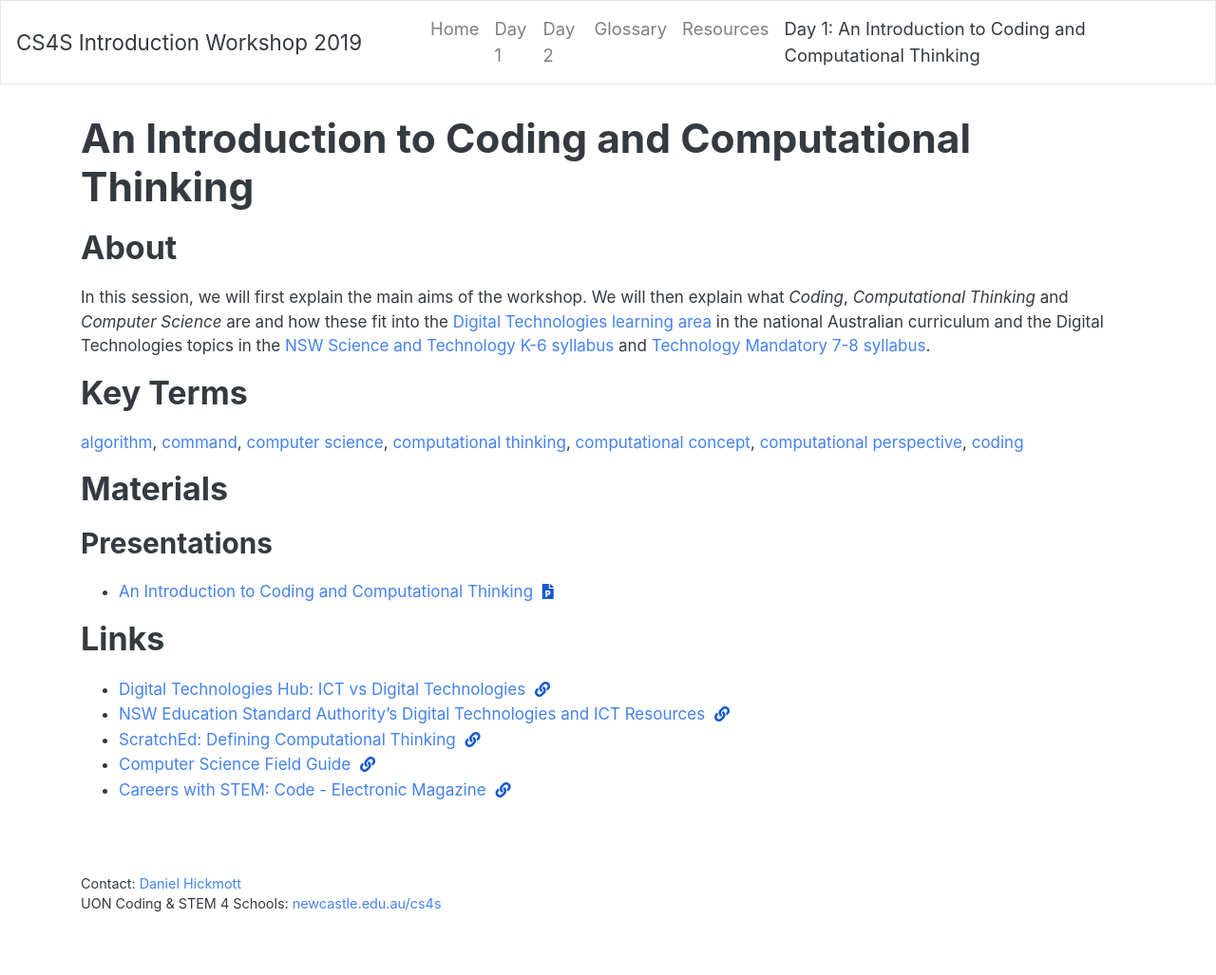
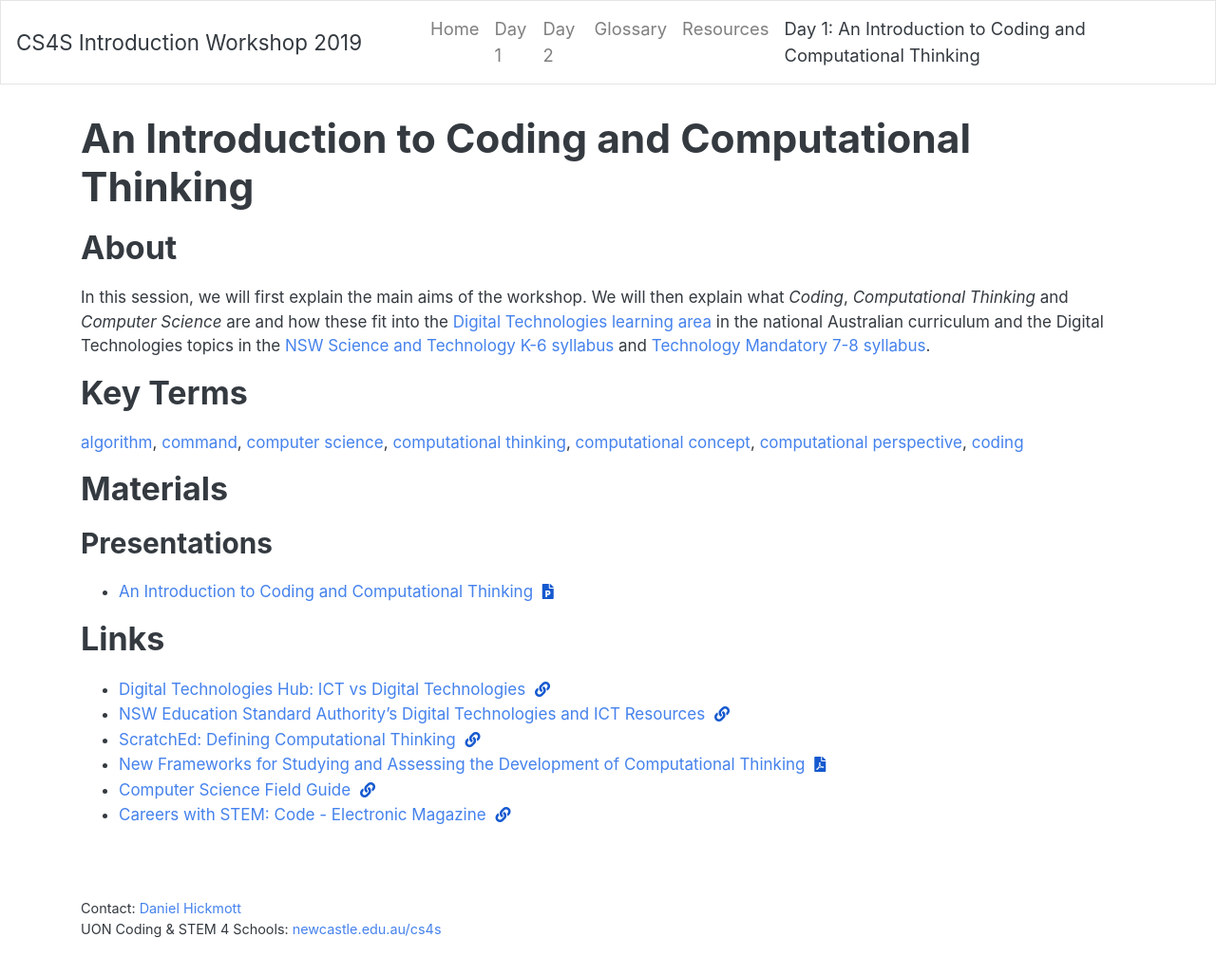
Before and after one commit to cs4s/intro-2019, a Jekyll site: the page built from day1/introduction/index.md, in a window 1280 px wide and 1064 px high. Shown: the top 1027 px of the window at 95% size. Built offline with Jekyll 4.4.1, drawn with Linux system fonts in a browser that asks for light colours.

Commit message:
Changes introduction presentation to fix a typo about Brennan and Resnick CT

```diff
--- a/day1/introduction/index.md
+++ b/day1/introduction/index.md
@@ -24,5 +24,6 @@ In this session, we will first explain the main aims of the workshop. We will th
 - [Digital Technologies Hub: ICT vs Digital Technologies](https://www.digitaltechnologieshub.edu.au/teachers/australian-curriculum/ict-vs-digital-technologies){:target="_blank"} <i class="fas fa-link session-icon"></i>
 - [NSW Education Standard Authority's Digital Technologies and ICT Resources](https://educationstandards.nsw.edu.au/wps/portal/nesa/k-10/learning-areas/technologies/coding-across-the-curriculum){:target="_blank"} <i class="fas fa-link session-icon"></i>
 - [ScratchEd: Defining Computational Thinking](http://scratched.gse.harvard.edu/ct/defining.html){:target="_blank"} <i class="fas fa-link session-icon"></i>
+- [New Frameworks for Studying and Assessing the Development of Computational Thinking](https://web.media.mit.edu/~kbrennan/files/Brennan_Resnick_AERA2012_CT.pdf){:target="_blank"} <i class="fas fa-file-pdf session-icon"></i>
 - [Computer Science Field Guide](https://csfieldguide.org.nz/en/){:target="_blank"} <i class="fas fa-link session-icon"></i>
 - [Careers with STEM: Code - Electronic Magazine](https://issuu.com/refractionmedia/docs/cws_code18_issuu){:target="_blank"} <i class="fas fa-link session-icon"></i>
```
Also changed, not shown: 1 other file.
